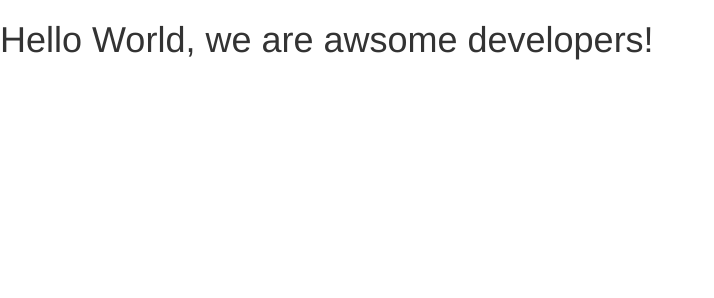
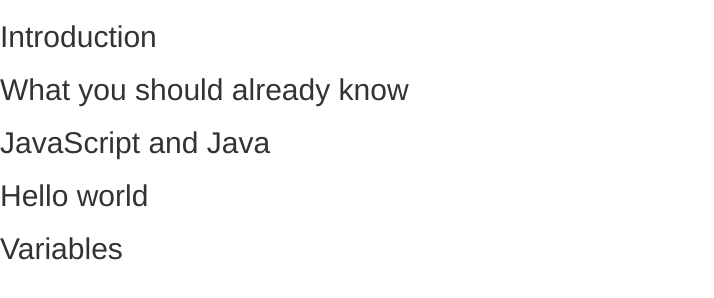
Before and after one commit to fatukunda/sebastian-frank, a plain HTML site: page index.html in a window 1280 px wide. Shown: the whole page, without its empty margins (0-714 px from the left). Drawn offline with nearby package versions, Linux system fonts and the light colour scheme.

Commit message:
add main doc main section header

```diff
--- a/index.html
+++ b/index.html
@@ -13,20 +13,23 @@
 
   <body>
     <script src="https://cdn.freecodecamp.org/testable-projects-fcc/v1/bundle.js"></script>
-    <h1>Hello World, we are awsome developers!</h1>
-
-    <!--
-
-    Hello Camper!
-
-    For now, the test suite only works in Chrome!
-    Please read the README below in the JS Editor before beginning.
-    Feel free to delete this message once you have read it.
-    Good luck and Happy Coding!
-
-    - The freeCodeCamp Team
-
-    -->
+    <main id="main-doc">
+      <section id="Introduction" class="main-section">
+          <header><h2>Introduction</h2></header>
+      </section>
+      <section id="What_you_should_already_know" class="main-section">
+          <header><h2>What you should already know</h2></header>
+      </section>
+      <section id="JavaScript_and_Java" class="main-section">
+          <header><h2>JavaScript and Java</h2></header>
+      </section>
+      <section id="Hello_world" class="main-section">
+          <header><h2>Hello world</h2></header>
+      </section>
+        <section id="Variables" class="main-section">
+          <header><h2>Variables</h2></header>
+        </section>
+      </main>
     <script  src="js/index.js"></script>
   </body>
 </html>
```
